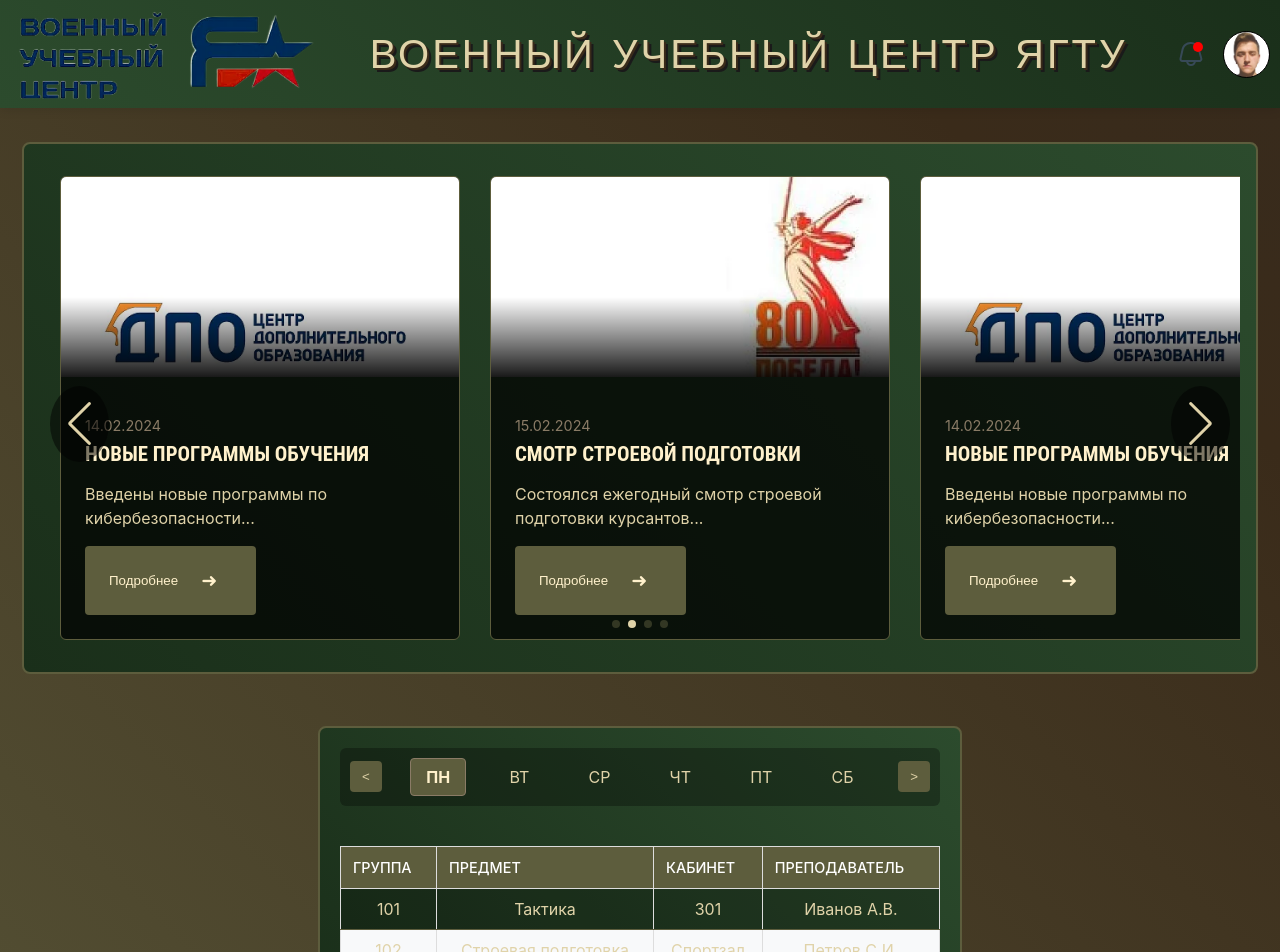
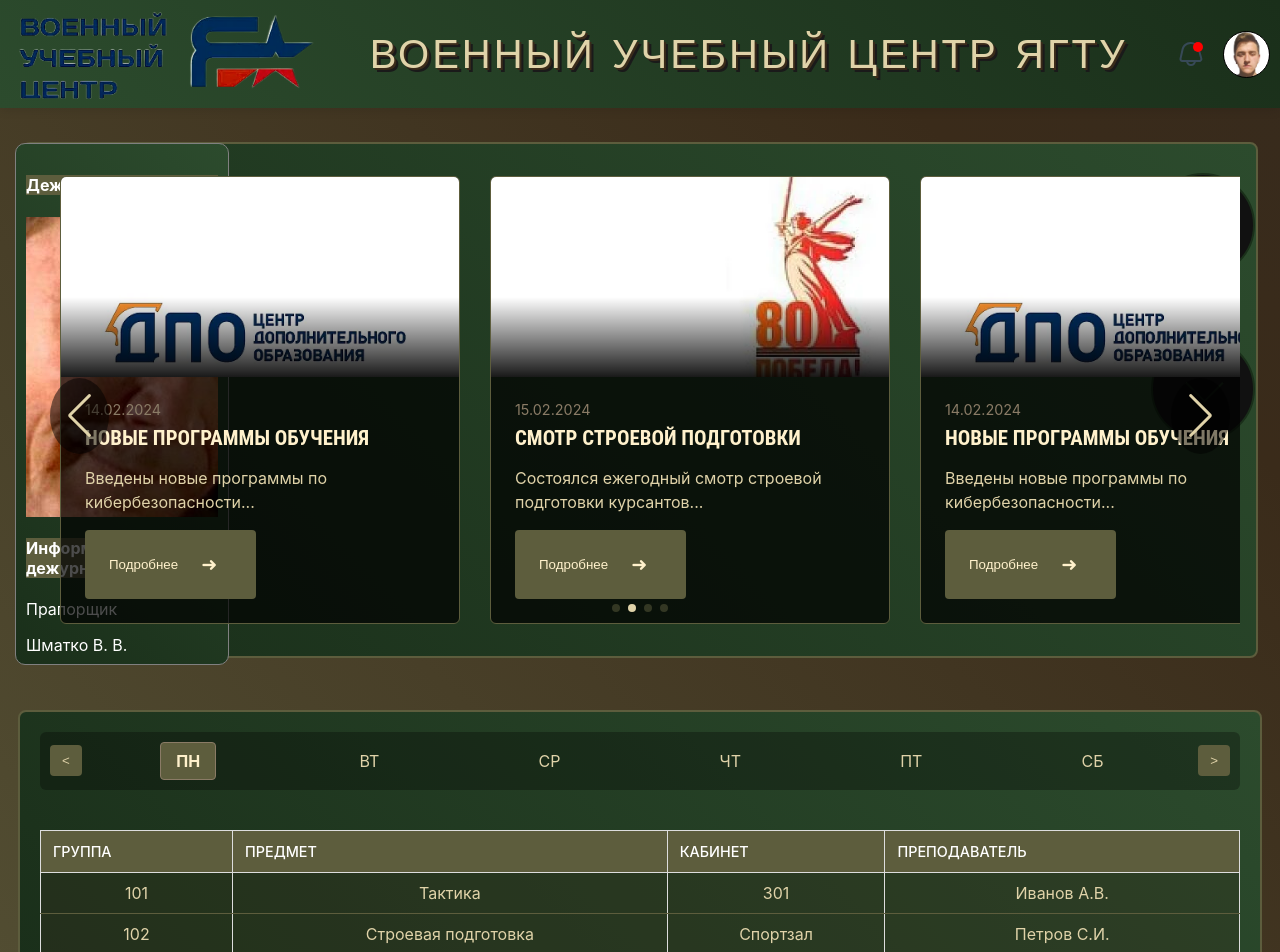
Before and after one commit to FargusDN/Diplom, a React (Create React App) app in the folder my-app/: page /MilitaryCenterMain in a window 1280 px wide. Shown: the top 952 px of the page. Built offline with nearby package versions, Linux system fonts and the light colour scheme.

Commit message:
Доделать авто скролл по ВУЦ, ну и все остальное

```diff
--- a/my-app/src/DutyOfficer.css
+++ b/my-app/src/DutyOfficer.css
@@ -1,4 +1,4 @@
-.duty-officer {
+.duty-officer2 {
     display: flex;
     align-items: center;
     justify-content: center;
@@ -8,30 +8,30 @@
     border-radius: 8px;
   }
 
-  .officer-badge {
+  .officer-badge2 {
     display: flex;
     flex-direction: column;
     align-items: center;
   }
 
-  .rank {
+  .rank2 {
     font-weight: 500;
     color: #2c3e50;
   }
 
-  .name {
+  .name2 {
     font-size: 1.2rem;
     font-weight: bold;
     color: #3498db;
   }
 
-  .contact-info {
+  .contact-info2 {
     display: flex;
     flex-direction: column;
     gap: 5px;
   }
 
-  .phone-label {
+  .phone-label2 {
     font-size: 0.9rem;
     color: #7f8c8d;
   }
--- a/my-app/src/DutyOfficer.jsx
+++ b/my-app/src/DutyOfficer.jsx
@@ -4,24 +4,24 @@ import './DutyOfficer.css';
 const DutyOfficer = ({ info }) => {
   if (!info) {
     return (
-      <div className="duty-officer empty">
+      <div className="duty-officer2 empty">
         Информация о дежурном отсутствует
       </div>
     );
   }
 
   return (
-    <div className="duty-officer">
+    <div className="duty-officer2">
       <div>
         <span>Дежурный</span>
       </div>
-      <div className="officer-badge">
-        <span className="rank">{info.rank}</span>
-        <span className="name">{info.name}</span>
+      <div className="officer-badge2">
+        <span className="rank2">{info.rank}</span>
+        <span className="name2">{info.name}</span>
       </div>
-      <div className="contact-info">
-        <span className="phone-label">Телефон:</span>
-        <span className="phone-number">{info.phone}</span>
+      <div className="contact-info2">
+        <span className="phone-label2">Телефон:</span>
+        <span className="phone-number2">{info.phone}</span>
       </div>
     </div>
   );
--- a/my-app/src/MTCSchedule.css
+++ b/my-app/src/MTCSchedule.css
@@ -1,25 +1,25 @@
-.schedule-container {
+.schedule-container2 {
     overflow-x: auto;
   }
 
-  .schedule-table {
+  .schedule-table2 {
     width: 100%;
     border-collapse: collapse;
     min-width: 600px;
   }
 
-  .schedule-table th {
+  .schedule-table2 th {
     background: #3498db;
     color: white;
     padding: 12px;
     text-align: left;
   }
 
-  .schedule-table td {
+  .schedule-table2 td {
     padding: 12px;
     border-bottom: 1px solid #ecf0f1;
   }
 
-  .schedule-table tr:hover {
+  .schedule-table2 tr:hover {
     background-color: #f8f9fa;
   }
--- a/my-app/src/MTCSchedule.jsx
+++ b/my-app/src/MTCSchedule.jsx
@@ -7,9 +7,9 @@ const MTCSchedule = ({ data }) => {
   }
 
   return (
-    <div className="schedule-container">
-      <div className="schedule-scroll-wrapper">
-        <table className="schedule-table">
+    <div className="schedule-container2">
+      <div className="schedule-scroll-wrapper2">
+        <table className="schedule-table2">
           <thead>
             <tr>
               <th>Группа</th>
--- /dev/null
+++ b/my-app/src/MilitaryCenterDutyOfficer.css
@@ -0,0 +1,22 @@
+.dutyOfficer{
+    position: fixed;
+    background: linear-gradient(45deg, #1a2f1a, #2c4b2d);
+    left: 0;
+    padding: 10px;
+    border: 1px solid gray;
+    border-radius: 10px;
+    color: white;
+    margin: 33px 15px;
+    width: 15%;
+    height: 500px;
+}
+.dutyFoto{
+    width: 100%;
+    height: 300px;
+    background-image: url("./imgs/dutyOfficer.jpg");
+    background-repeat: no-repeat;
+    background-position: center center;
+}
+.dutyOfficer h4{
+    background: #5d5d3d;
+}
--- /dev/null
+++ b/my-app/src/MilitaryCenterDutyOfficer.jsx
@@ -0,0 +1,24 @@
+import React from "react";
+import Image1 from "./imgs/dutyOfficer.jpg"
+import "./MilitaryCenterDutyOfficer.css"
+
+const MilitaryCenterMainDutyOfficer = () =>{
+    return(
+        <div className="dutyOfficer">
+            <h4>Дежурный</h4>
+            <div>
+
+            </div>
+            <div className="dutyFoto" style={{backgroundImage: Image1}}>
+
+            </div>
+            <div>
+                <h4>Информация о дежурном</h4>
+                <p>Прапорщик</p>
+                <p>Шматко В. В.</p>
+            </div>
+        </div>
+    );
+}
+
+export default MilitaryCenterMainDutyOfficer;
--- a/my-app/src/MilitaryCenterMain.css
+++ b/my-app/src/MilitaryCenterMain.css
@@ -16,9 +16,69 @@
     100% { background-position: 0% 50%; }
   }
 .schedules{
-    display: grid;
-  grid-template-columns: 1fr 1fr; /* Две равные колонки */
-  gap: 20px;
+    display: flex;
+    flex-direction: column;
+    width: 100%;
+}
+.MilitaryNav{
+  position: fixed;
+    right: 0;
+    padding: 10px;
+    color: white;
+    display: flex;
+    flex-direction: column;
+    gap: 100px;
+    margin: 33px 15px;
+}
+.arrowbtn {
+  width: 100px;
+  height: 100px;
+  background: #111;
+  border: 2px solid #1a2f1a;
+  border-radius: 100px;
+  color: #1d311d;
+  cursor: pointer;
+  line-height: 100px;
+  margin-left: -50px;
+  transition: all 0.25s ease-in-out;
+}
+.arrowbtn:hover {
+  background: white;
+  border-color: white;
+  color: #111;
+}
+.arrowbtn:after {
+  position: absolute;
+  display: inline-block;
+  content: "";
+  width: 25px;
+  height: 25px;
+  top: 50%;
+  left: 50%;
+}
+.arrowbtn-up {
+  top: 20px;
+  position: relative;
+}
+.arrowbtn-up:after {
+  bottom: 28%;
+  left: 48%;
+  margin-left: -12.5px;
+  margin-top: -6.25px;
+  border-top: 2px solid;
+  border-left: 2px solid;
+  transform: rotateZ(45deg);
+}
+.arrowbtn-down {
+  bottom: 20px;
+  position: relative;
+}
+.arrowbtn-down:after {
+  margin-left: -12.5px;
+  margin-top: -18.75px;
+  border-bottom: 2px solid;
+  border-right: 2px solid;
+  transform: rotateZ(45deg);
 }
 @media (max-width: 1440px) {
     .schedules{
--- a/my-app/src/MilitaryCenterMain.jsx
+++ b/my-app/src/MilitaryCenterMain.jsx
@@ -1,4 +1,4 @@
-import React from "react";
+import React, { useState } from "react";
 import Header from "./Header";
 import Footer from "./Footer";
 import LogoHeader from './imgs/MTC.png'
@@ -8,8 +8,62 @@ import Image1 from './imgs/Frame-819.webp'
 import Image2 from './imgs/Frame-820.webp'
 import MilitarySchedule from "./MilitarySchedule";
 import MilitaryDutySchedule from "./MilitaryDutySchedule";
+import MilitaryCenterMainDutyOfficer from "./MilitaryCenterDutyOfficer";
+import { useRef } from "react";
 
 const MilitaryCenterMain = ()=>{
+  const topSectionRef = useRef(null);
+  const schedulesSectionRef = useRef(null);
+  const schedulesDutySectionRef = useRef(null);
+  const [activeRef, setActiveRef] = useState('topSectionRef');
+
+
+  function scrollToTop(direction){
+    console.log(topSectionRef);
+    topSectionRef.current?.scrollIntoView({
+      behavior: 'smooth',
+      block: 'start'
+    });
+    changeActiveRef(direction);
+  };
+
+  function changeActiveRef(direction){
+    switch({activeRef}){
+      case "topSectionRef":
+        setActiveRef("schedulesSectionRef");
+      break;
+      case "schedulesSectionRef":
+        switch(direction){
+          case "up": setActiveRef("topSectionRef"); break;
+          case "down": setActiveRef("schedulesDutySectionRef"); break;
+          default: break;
+        }
+      break;
+      case "schedulesDutySectionRef":
+        setActiveRef("schedulesSectionRef");
+      break;
+      default: break;
+    }
+  }
+
+  function scrollToSchedules(direction){
+    console.log(schedulesSectionRef);
+    schedulesSectionRef.current?.scrollIntoView({
+      behavior: 'smooth',
+      block: 'start'
+    });
+    changeActiveRef(direction);
+  };
+
+  function scrollToDutySchedules(direction){
+    console.log(schedulesDutySectionRef);
+    schedulesDutySectionRef.current?.scrollIntoView({
+      behavior: 'smooth',
+      block: 'start'
+    });
+    changeActiveRef(direction);
+  };
+
     const mockUser = {
         name: 'Чикалев Илья Максимович',
         photo: '/default-avatar.jpg'
@@ -88,10 +142,26 @@ const MilitaryCenterMain = ()=>{
         <div>
             <Header LogoHeader={LogoHeader} user={mockUser} isMillitary={true}/>
             <main className="MilitaryCenter">
-                <MilitaryNewsSlider items={items}/>
+              <MilitaryCenterMainDutyOfficer/>
+                <div ref={topSectionRef}><MilitaryNewsSlider items={items}/></div>
+                {activeRef == "topSectionRef" &&(
+                <div className="MilitaryNav">
+                    <div className="arrowbtn arrowbtn-up"></div>
+                    <div className="arrowbtn arrowbtn-down" onClick={scrollToSchedules("down")}></div>
+                </div>)}
+                {activeRef == "schedulesSectionRef" &&(
+                <div className="MilitaryNav">
+                    <div className="arrowbtn arrowbtn-up" onClick={scrollToTop("up")}></div>
+                    <div className="arrowbtn arrowbtn-down" onClick={scrollToDutySchedules("down")}></div>
+                </div>)}
+                {activeRef == "schedulesDutySectionRef" &&(
+                <div className="MilitaryNav">
+                    <div className="arrowbtn arrowbtn-up" onClick={scrollToTop("up")}></div>
+                    <div className="arrowbtn arrowbtn-down"></div>
+                </div>)}
                 <div className="schedules">
-                    <MilitarySchedule scheduleData={scheduleData}/>
-                    <MilitaryDutySchedule dutySchedule={dutySchedule}/>
+                    <div ref={schedulesSectionRef}><MilitarySchedule scheduleData={scheduleData}/></div>
+                    <div ref={schedulesDutySectionRef}><MilitaryDutySchedule dutySchedule={dutySchedule}/></div>
                 </div>
 
             </main>
--- a/my-app/src/MilitaryDutySchedule.css
+++ b/my-app/src/MilitaryDutySchedule.css
@@ -1,11 +1,13 @@
 /* MilitaryDutySchedule.css */
 .military-duty-schedule {
+  width: 100%;
     background: linear-gradient(45deg, #1a2f1a, #2c4b2d);
     border: 2px solid #5d5d3d;
     border-radius: 8px;
     padding: 20px;
     margin: 20px auto;
     max-width: 1200px;
+    position: relative;
   }
 
   .period-selector {
@@ -82,6 +84,11 @@
     padding: 20px;
     color: #8a7b66;
   }
+  .duty-table tbody{
+    overflow-y: auto;
+    max-height: 400px;
+  }
+
 
   @media (max-width: 768px) {
     .period-item {
--- a/my-app/src/MilitarySchedule.css
+++ b/my-app/src/MilitarySchedule.css
@@ -1,11 +1,12 @@
 /* MilitarySchedule.css */
 .military-schedule {
+  width: 100%;
     background: linear-gradient(45deg, #1a2f1a, #2c4b2d);
     border: 2px solid #5d5d3d;
     border-radius: 8px;
     padding: 20px;
     margin: 20px auto;
-    max-width: 1000px;
+    max-width: 1200px;
   }
 
   .days-slider {
@@ -16,6 +17,10 @@
     padding: 10px;
     background: rgba(0, 0, 0, 0.3);
     border-radius: 6px;
+  }
+  .schedule-table tbody{
+    overflow-y: auto;
+    max-height: 400px;
   }
 
   .days-container {
@@ -70,7 +75,9 @@
     background: rgba(0, 0, 0, 0.2);
     color: #e0d3a9;
   }
-
+  .schedule-table tr{
+    background: rgba(90, 86, 50, 0.2);
+  }
   .schedule-table th {
     background: #5d5d3d;
     padding: 12px;
--- a/my-app/src/NewsSlider.css
+++ b/my-app/src/NewsSlider.css
@@ -1,39 +1,39 @@
-.news-slider {
+.news-slider2 {
   position: relative;
   border-radius: 8px;
   overflow: hidden;
 }
 
-.slider-track {
+.slider-track2 {
   display: flex;
   transition: transform 0.5s ease;
 }
 
-.slide {
+.slide2 {
   min-width: 100%;
   padding: 20px;
   background: linear-gradient(135deg, #f8f9fa 0%, #e9ecef 100%);
 }
 
-.slide-content {
+.slide-content2 {
   max-width: 800px;
   margin: 0 auto;
 }
 
-.news-title {
+.news-title2 {
   color: #2c3e50;
   margin-bottom: 1rem;
   font-size: 1.3rem;
 }
 
-.news-date {
+.news-date2 {
   display: block;
   margin-top: 1rem;
   color: #7f8c8d;
   font-size: 0.9rem;
 }
 
-.slider-controls {
+.slider-controls2 {
   position: absolute;
   bottom: 15px;
   left: 50%;
@@ -42,7 +42,7 @@
   gap: 8px;
 }
 
-.control-dot {
+.control-dot2 {
   width: 12px;
   height: 12px;
   border-radius: 50%;
@@ -52,6 +52,6 @@
   transition: background 0.3s;
 }
 
-.control-dot.active {
+.control-dot2.active {
   background: #3498db;
 }
```
Also changed, not shown: my-app/src/NewsSlider.jsx (+10 -10 lines), my-app/src/imgs/dutyOfficer.jpg (added).
